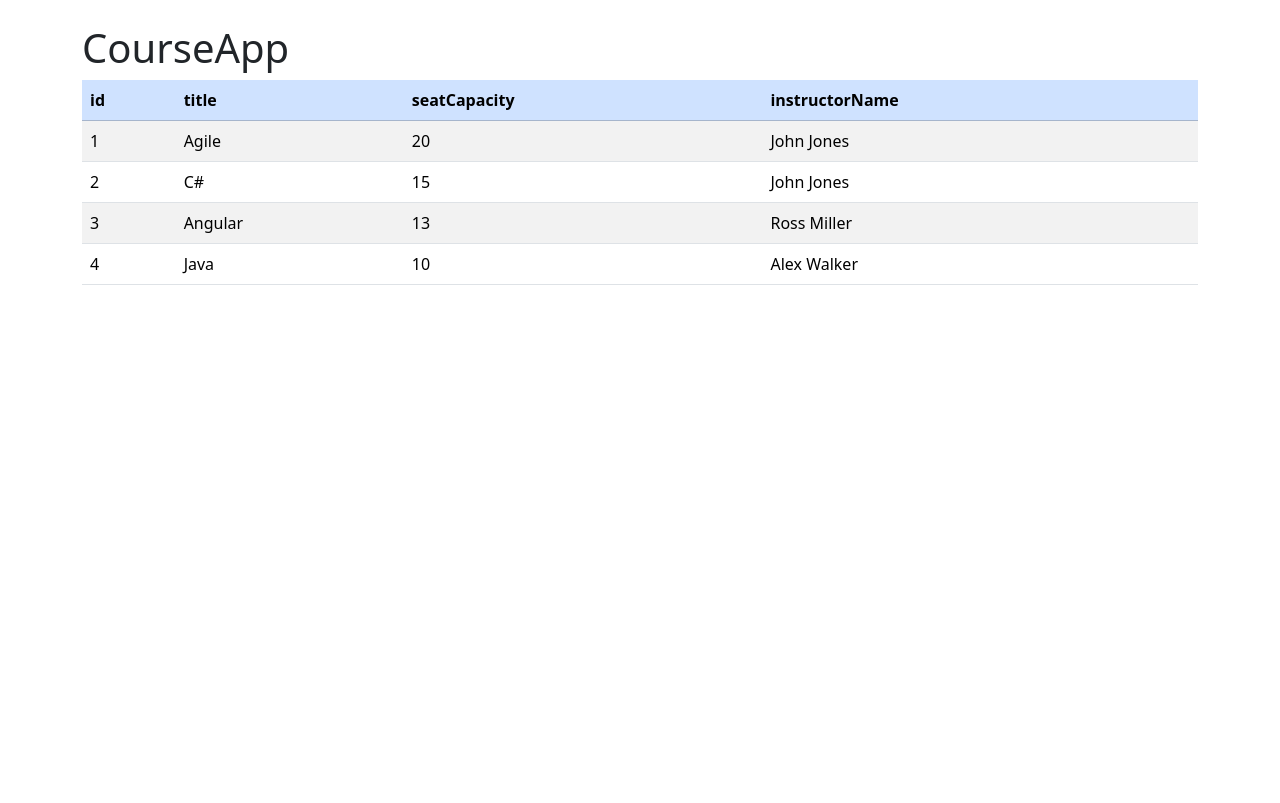
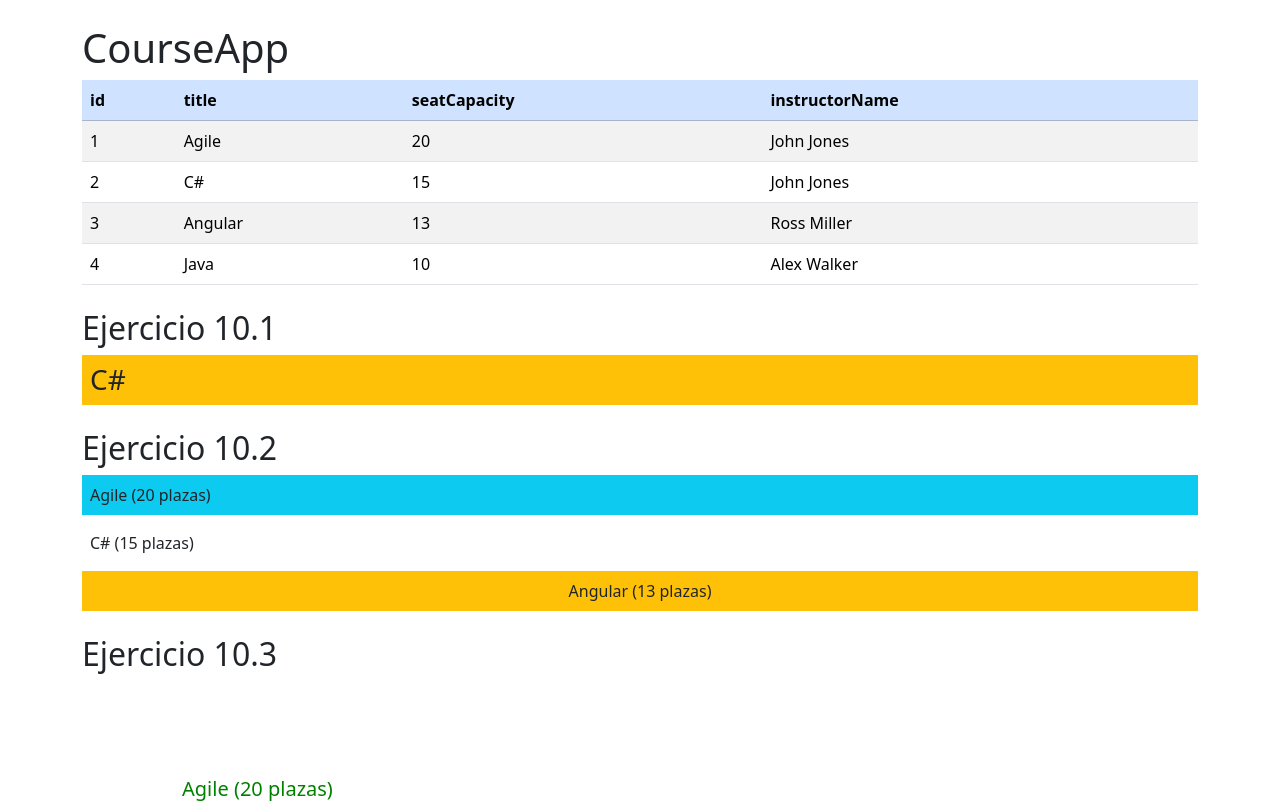
Before and after one commit to CarlosFreireLuengo/Cosas-d-Front, an Angular app in the folder CourseApp/: page / in a window 1280 px wide. Shown: the top 803 px of the page. Built offline with nearby package versions, Linux system fonts and the light colour scheme.

Commit message:
Ejerciciodel tema 2 de Angular hecho

```diff
--- a/CourseApp/src/app/app.html
+++ b/CourseApp/src/app/app.html
@@ -20,4 +20,41 @@
       }
     </tbody>
   </table>
+    <!-- Ejercicio 10.1 -->
+  <h2 class="mt-4">Ejercicio 10.1</h2>
+  <h3
+    class="p-2"
+    [class.bg-warning]="courses[1].seatCapacity < 17"
+    [class.bg-success]="courses[1].seatCapacity >= 17"
+  >
+    {{ courses[1].title }}
+  </h3>
+
+    <!-- Ejercicio 10.2 -->
+  <h2 class="mt-4">Ejercicio 10.2</h2>
+  @for (course of courses.slice(0, 3); track course.id) {
+    <div
+      class="p-2 mb-2"
+      [ngClass]="{
+        'text-center bg-warning': course.title === 'Angular',
+        'bg-info': course.seatCapacity > 17
+      }"
+    >
+      {{ course.title }} ({{ course.seatCapacity }} plazas)
+    </div>
+  }
+
+    <!-- Ejercicio 10.3 -->
+  <h2 class="mt-4">Ejercicio 10.3</h2>
+  @for (course of courses.slice(0, 3); track course.id) {
+    <div
+      [ngStyle]="{
+        'margin.px': 100,
+        'color': course.seatCapacity >= 17 ? 'green' : 'red',
+        'font-size.px': course.title === 'Angular' ? 30 : 20
+      }"
+    >
+      {{ course.title }} ({{ course.seatCapacity }} plazas)
+    </div>
+  }
 </div>
--- a/CourseApp/src/app/app.ts
+++ b/CourseApp/src/app/app.ts
@@ -1,9 +1,10 @@
 import { Component, inject } from '@angular/core';
+import { NgClass, NgStyle } from '@angular/common';
 import { CourseRepository } from './repositories/course.repository';
 
 @Component({
   selector: 'app-root',
-  imports: [],
+  imports: [NgClass, NgStyle],
   templateUrl: './app.html',
   styleUrl: './app.css'
 })
```
